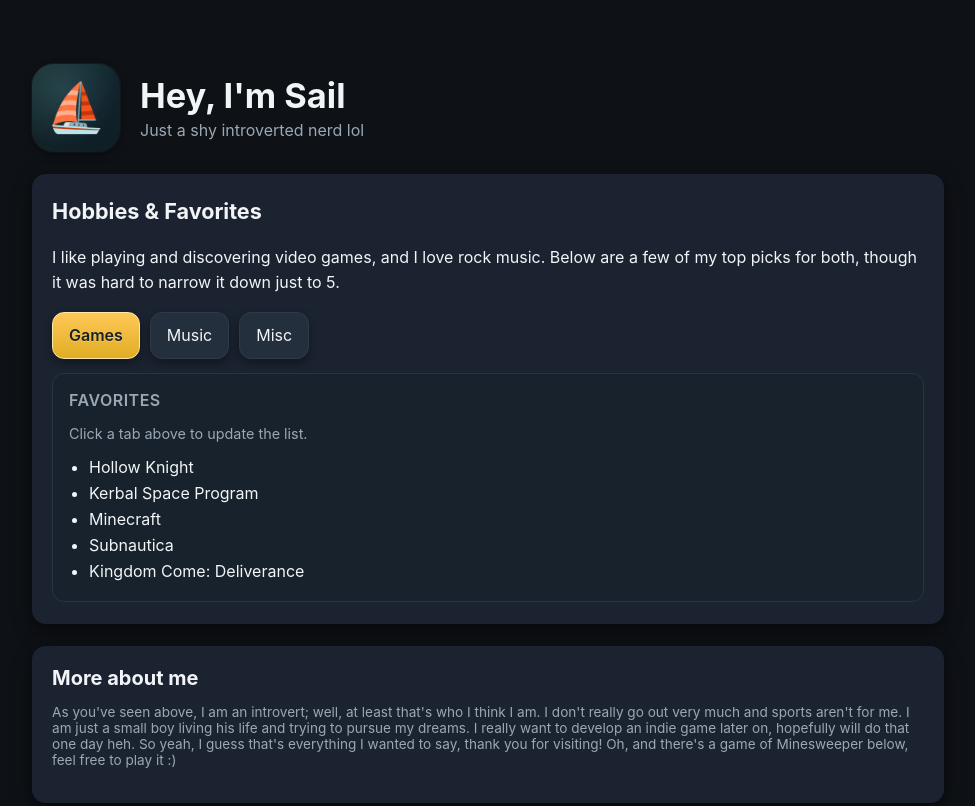
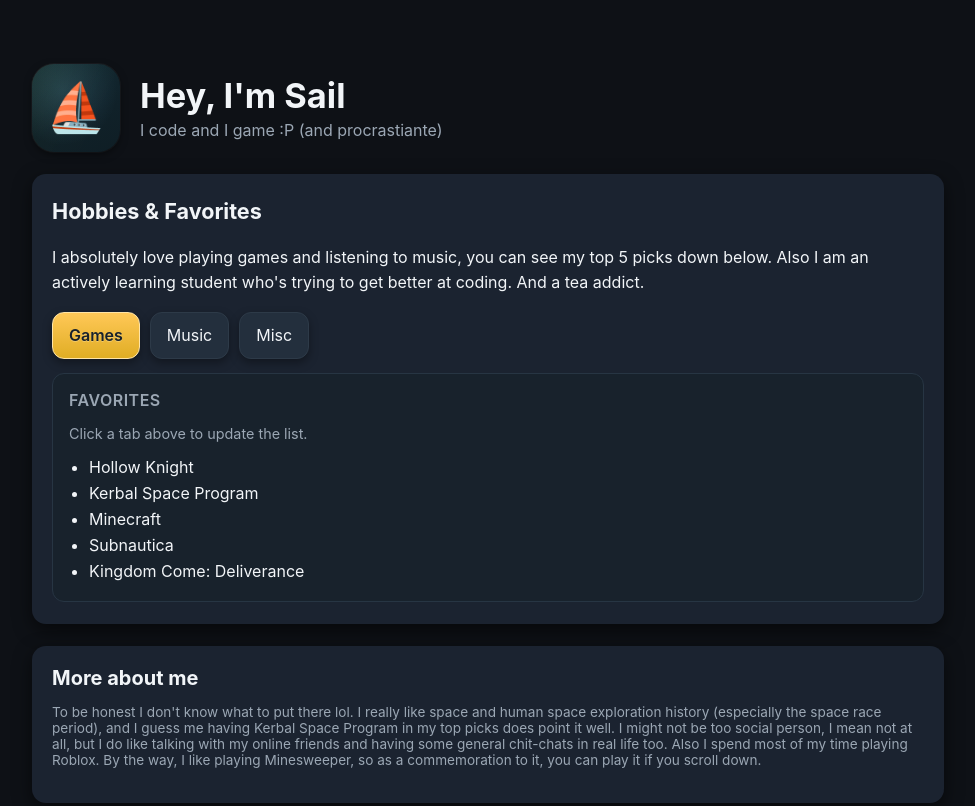
Before and after one commit to SailinEast/SailinEast.github.io, a plain HTML site: page index.html in a window 1280 px wide. Shown: the top 806 px of the page, without its empty margins (152-1127 px from the left). Drawn offline with Linux system fonts and the light colour scheme.

Commit message:
Update personal description and hobbies in index.html

```diff
--- a/index.html
+++ b/index.html
@@ -173,14 +173,14 @@
       <div class="avatar" aria-label="Sail">⛵</div>
       <div>
         <h1>Hey, I'm Sail</h1>
-        <p class="tag">Just a shy introverted nerd lol</p>
+        <p class="tag">I code and I game :P (and procrastiante)</p>
       </div>
     </header>
 
     <main id="main-content" role="main">
       <section class="card intro" aria-labelledby="hobby-heading">
         <h2 id="hobby-heading" style="margin:0 0 10px;font-size:1.35rem;">Hobbies & Favorites</h2>
-        <p>I like playing and discovering video games, and I love rock music. Below are a few of my top picks for both, though it was hard to narrow it down just to 5.</p>
+        <p>I absolutely love playing games and listening to music, you can see my top 5 picks down below. Also I am an actively learning student who's trying to get better at coding. And a tea addict.</p>
 
         <div role="tablist" aria-label="Hobby tabs" class="hobbies" id="hobby-tablist">
           <button role="tab" id="tab-gaming" class="tab-btn" aria-selected="true" aria-controls="panel-hobby" data-hobby="gaming">Games</button>
@@ -198,10 +198,9 @@
       <section class="card" aria-labelledby="about-heading">
         <h2 id="about-heading" style="margin:0 0 10px;font-size:1.25rem;">More about me</h2>
         <p class="small">
-          As you've seen above, I am an introvert; well, at least that's who I think I am.
-          I don't really go out very much and sports aren't for me. I am just a small boy living his life and trying to pursue my dreams.
-          I really want to develop an indie game later on, hopefully will do that one day heh.
-          So yeah, I guess that's everything I wanted to say, thank you for visiting! Oh, and there's a game of Minesweeper below, feel free to play it :)
+          To be honest I don't know what to put there lol. I really like space and human space exploration history (especially the space race period), and I guess me having Kerbal Space Program in my top picks
+          does point it well. I might not be too social person, I mean not at all, but I do like talking with my online friends and having some general chit-chats in real life too. Also I spend most of my
+          time playing Roblox. By the way, I like playing Minesweeper, so as a commemoration to it, you can play it if you scroll down.
         </p>
       </section>
 
@@ -236,7 +235,7 @@
       const hobbyData = {
         gaming: ['Hollow Knight','Kerbal Space Program','Minecraft','Subnautica','Kingdom Come: Deliverance'],
         music: ['Entire KINO band','Subways Of Your Mind - FEX','Smells Like Teen Spirit - Nirvana','Supernaut - Black Sabbath','Radetzky March - Johann Strauss I'],
-        misc: ['Tea, a lotta tea','Stargazing','Maths (minus trigonometry)','Coding tasks','Discovering new things']
+        misc: ['Tea, a lotta tea','Stargazing','Maths (minus trigonometry)','Coding','Learning']
       };
       const tabs = Array.from(document.querySelectorAll('[role="tab"]'));
       const hobbyList = document.getElementById('hobby-list');
```
